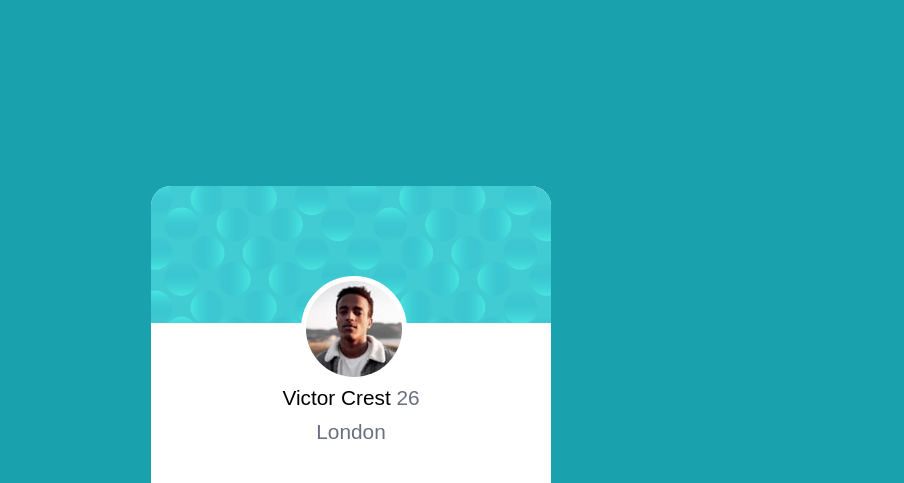
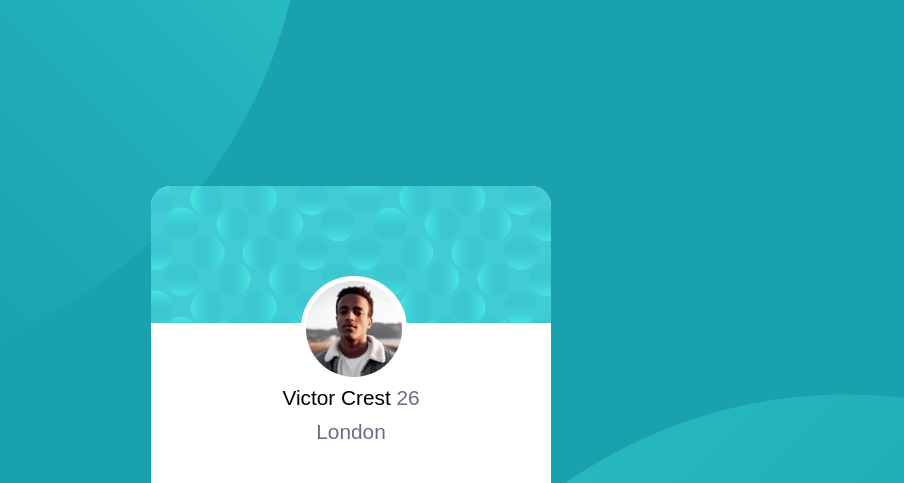
Before and after one commit to Dazai-red/tarjeta-de-perfil-de-usuario, a plain HTML site: page index.html in a window 1280 px wide. Shown: the top 483 px of the page, without its empty margins (289-1193 px from the left). Drawn offline with Linux system fonts and the light colour scheme.

Commit message:
arreglar rutas svgs

```diff
--- a/css/styles.css
+++ b/css/styles.css
@@ -5,8 +5,8 @@
 .background{
     margin: 0;
     background-color: hsl(185, 75%, 39%);
-    background-image: url('./assets/images/top-circle.svg'),
-                      url('./assets/images/bottom-circle.svg');
+    background-image: url('../assets/images/top-circle.svg'),
+                      url('../assets/images/bottom-circle.svg');
     background-position:  -31px -516px, 1045px 400px;
     background-repeat: no-repeat;
     display: flex;
```
